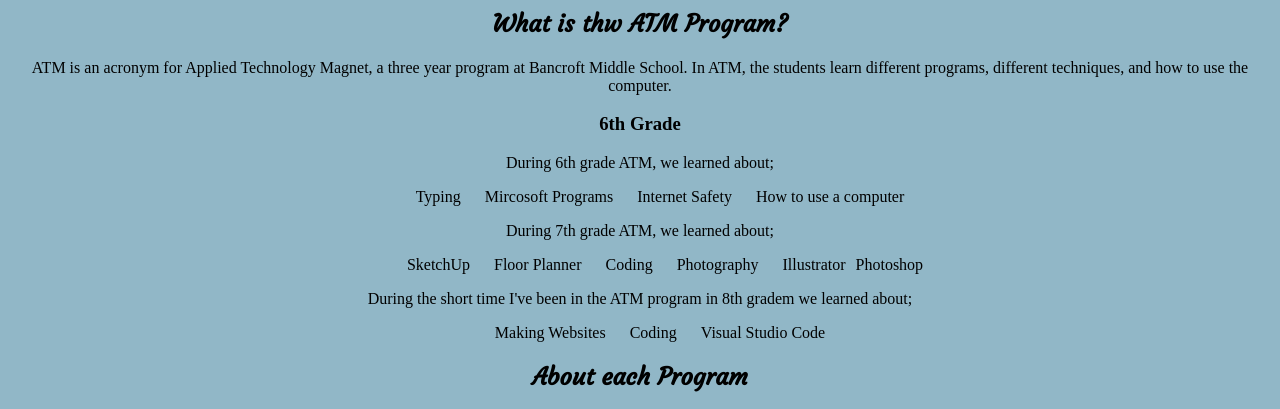
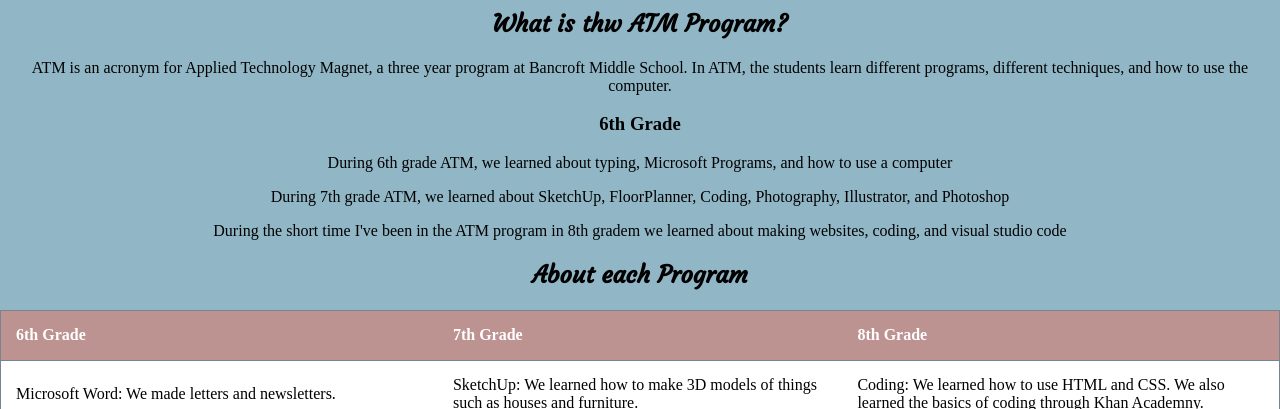
Before and after one commit to molliwebsite/molliwebsite.github.io, a plain HTML site: page atm.html in a window 1280 px wide. Shown: the part 318-727 px from the top of the page. Drawn offline with nearby package versions, Linux system fonts and the light colour scheme; a web font is replaced by a local one.

Commit message:
Update atm.html

```diff
--- a/atm.html
+++ b/atm.html
@@ -25,28 +25,13 @@ o<!doctype html>
 
       <h3>6th Grade</h3>
 
-     <p>During 6th grade ATM, we learned about;</p>
-        <ol>
-            <li>Typing</li>
-            <li>Mircosoft Programs</li>
-            <li>Internet Safety</li>
-            <li>How to use a computer</li>
-        </ol>
-         <p>During 7th grade ATM, we learned about;</p>
-            <ol>
-                <li>SketchUp</li>
-                <li>Floor Planner</li>
-                <li>Coding</li>
-                <li>Photography</li>
-                <li>Illustrator</li
-                <li>Photoshop</li>
-           </ol>
-        <p>During the short time I've been in the ATM program in 8th gradem we learned about;</p>
-          <ol>
-              <li>Making Websites</li>
-              <li>Coding</li>
-              <li>Visual Studio Code</li>
-          </ol>
+     <p>During 6th grade ATM, we learned about typing, Microsoft Programs, and how to use a computer</p>
+
+         <p>During 7th grade ATM, we learned about SketchUp, FloorPlanner, Coding, Photography, Illustrator, and Photoshop</p>
+
+
+        <p>During the short time I've been in the ATM program in 8th gradem we learned about making websites, coding, and visual studio code</p>
+
 
         <h2>About each Program</h2>
             <table>
```
